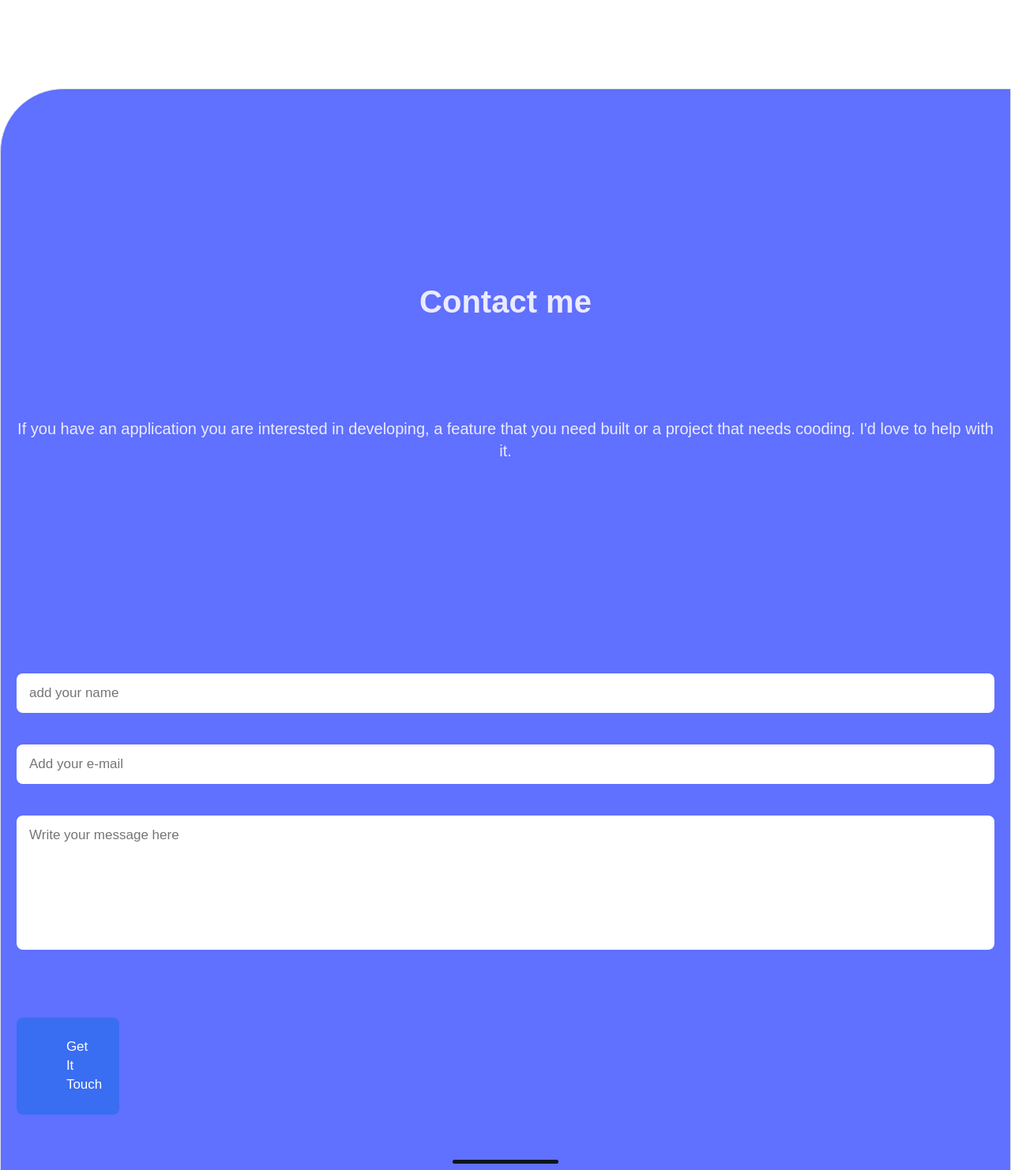
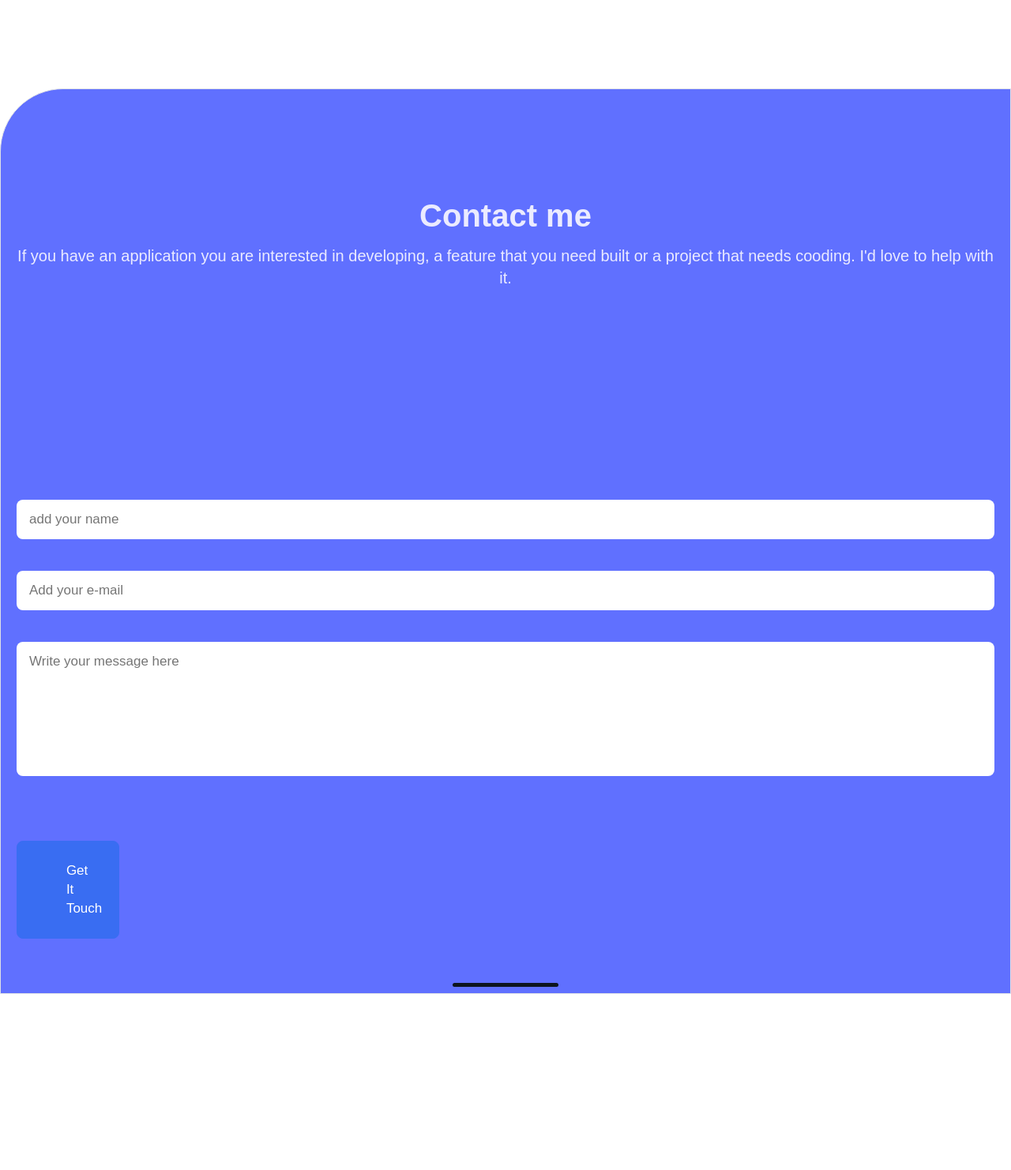
Before and after one commit to MarkoKermi/Portfolio-Website, a website: page index.html in a window 1280 px wide. Shown: the part 4120-5602 px from the top of the page at 79% size. After the commit the page ends 5379 px from the top, so only its background shows below. Drawn offline with Linux system fonts and the light colour scheme.

Commit message:
Changes in CSS part based on the review

```diff
--- a/style.css
+++ b/style.css
@@ -13,7 +13,8 @@ body {
 }
 
 form {
-  width: 100%;
+  display: flex;
+  flex-direction: column;
 }
 
 input[type="text"],
@@ -362,7 +363,7 @@ textarea {
   padding-top: 10%;
   text-align: center;
   color: #ebebff;
-  margin: 10% 0;
+  margin: 14px 0;
   font-size: 40px;
   font-weight: 700;
 }
```
